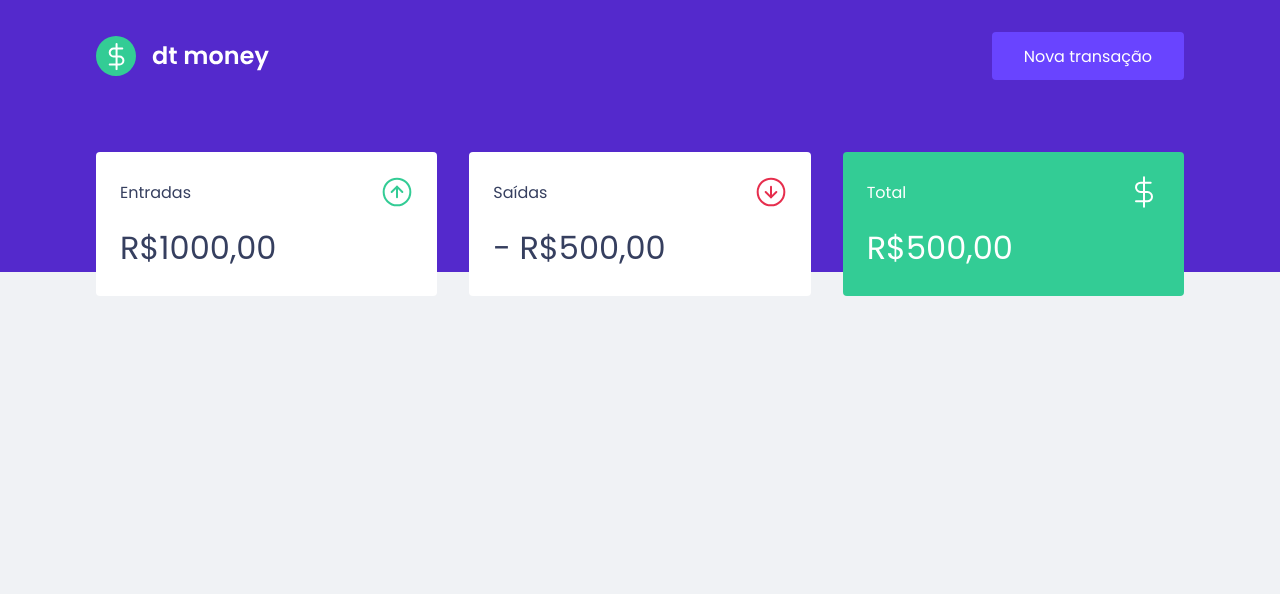
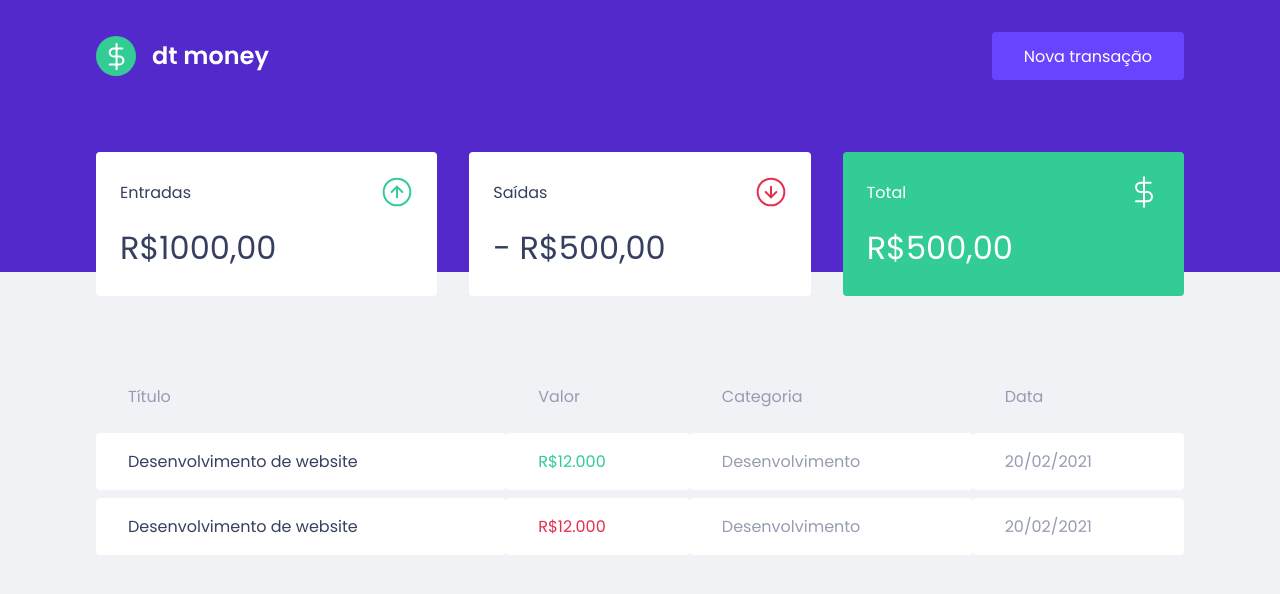
Before and after one commit to matheus-crivellari/ignite-02-dtmoney, a React (Create React App) app: page / in a window 1280 px wide. Shown: the top 594 px of the page. Built offline with nearby package versions, Linux system fonts and the light colour scheme.

Commit message:
feat: add transactions table component

```diff
--- a/src/components/Dashboard/index.tsx
+++ b/src/components/Dashboard/index.tsx
@@ -1,10 +1,12 @@
 import { Summary } from "../Summary";
+import { TransactionsTable } from "../TransactionsTable";
 import { Container } from "./styles";
 
 export function Dashboard() {
     return (
         <Container>
             <Summary />
+            <TransactionsTable />
         </Container>
     )
 }
--- /dev/null
+++ b/src/components/TransactionsTable/index.tsx
@@ -0,0 +1,32 @@
+import { Container } from "./styles";
+
+export function TransactionsTable() {
+    return (
+        <Container>
+            <table>
+                <thead>
+                    <tr>
+                        <th>Título</th>
+                        <th>Valor</th>
+                        <th>Categoria</th>
+                        <th>Data</th>
+                    </tr>
+                </thead>
+                <tbody>
+                    <tr>
+                        <td>Desenvolvimento de website</td>
+                        <td className="deposit">R$12.000</td>
+                        <td>Desenvolvimento</td>
+                        <td>20/02/2021</td>
+                    </tr>
+                    <tr>
+                        <td>Desenvolvimento de website</td>
+                        <td className="withdraw">R$12.000</td>
+                        <td>Desenvolvimento</td>
+                        <td>20/02/2021</td>
+                    </tr>
+                </tbody>
+            </table>
+        </Container>
+    );
+}
--- /dev/null
+++ b/src/components/TransactionsTable/styles.ts
@@ -0,0 +1,38 @@
+import styled from "styled-components";
+
+export const Container = styled.div`
+    margin-top: 4rem;
+
+    table {
+        width: 100%;
+        border-spacing: 0 .5rem;
+
+        th {
+            color: var(--text-body);
+            font-weight: 400;
+            padding: 1rem 2rem;
+            text-align: left;
+            line-height: 1l5rem;
+        }
+
+        td {
+            padding: 1rem 2rem;
+            background-color: var(--shape);
+            border: 0;
+            color: var(--text-body);
+            border-radius: 0.25rem;
+
+            &:first-child {
+                color: var(--text-title);
+            }
+
+            &.deposit {
+                color: var(--green);
+            }
+
+            &.withdraw {
+                color: var(--red);
+            }
+        }
+    }
+`
```
